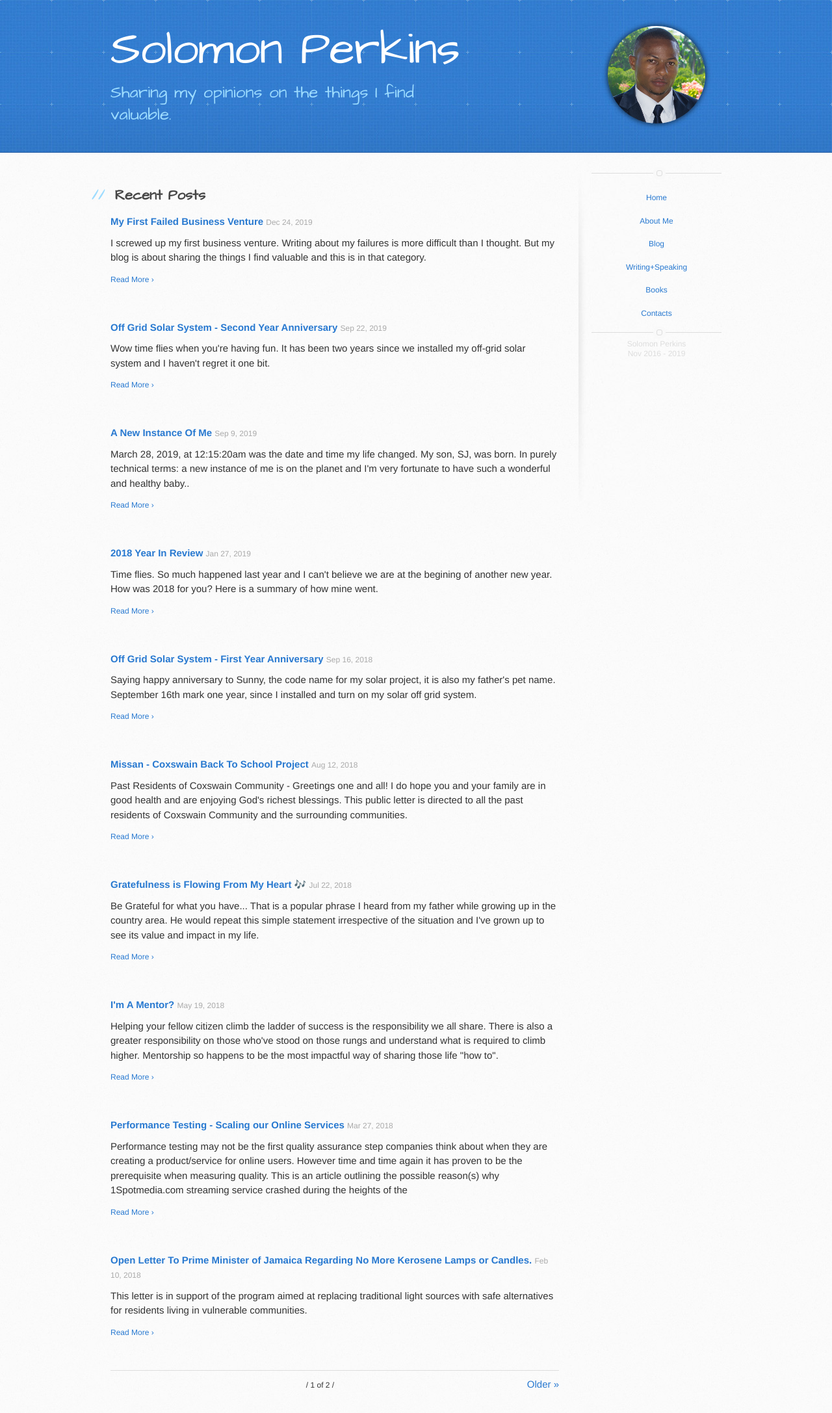
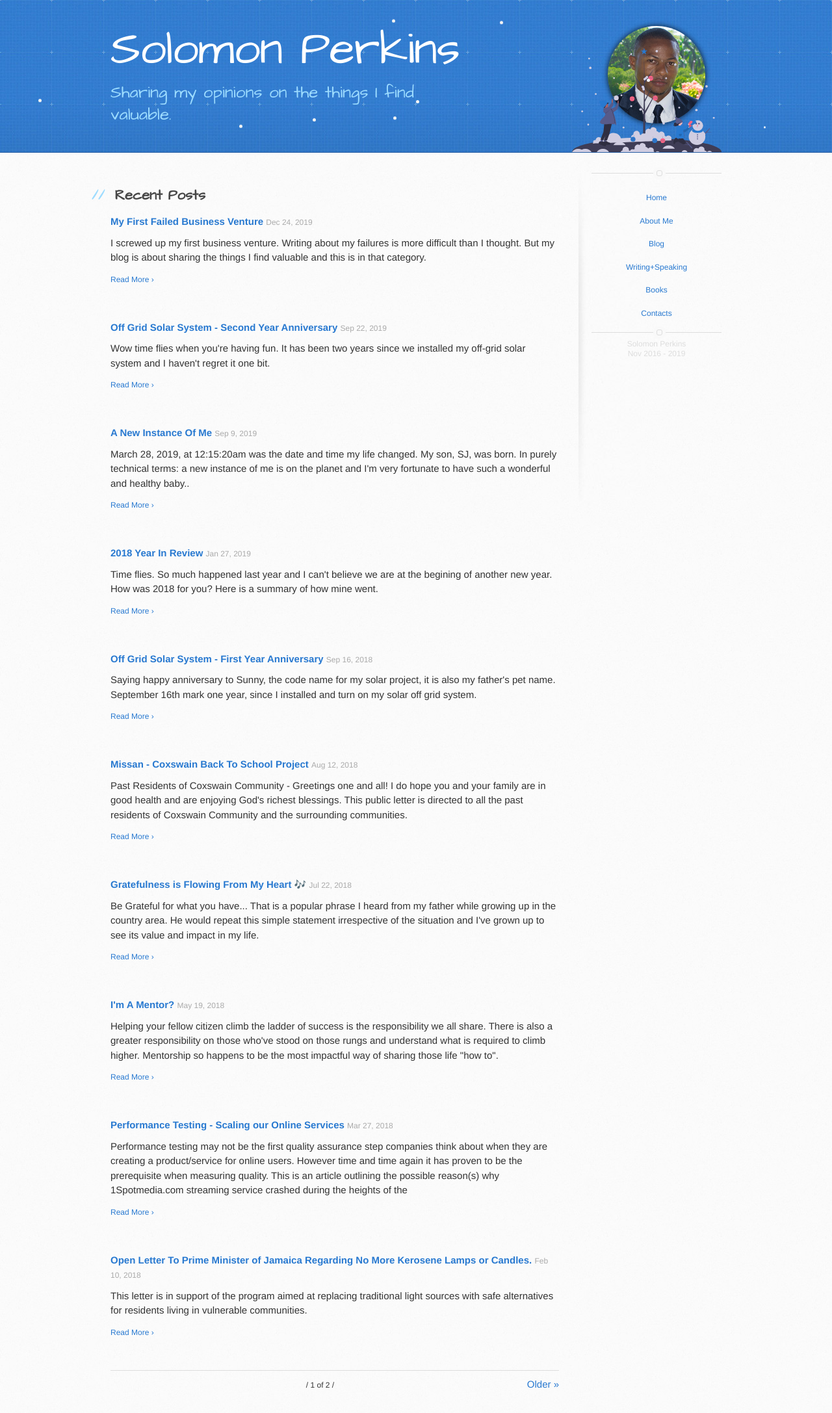
Before and after one commit to SolomonPerkins/solomonperkins.github.io, a Jekyll site: the page built from index.html, in a window 1280 px wide. Shown: the whole page at 65% size. Built offline with Jekyll 4.4.1, drawn with Linux system fonts in a browser that asks for light colours; the list of posts is cut into pages by our own code.

Commit message:
add winter theme

```diff
--- a/_includes/footer.html
+++ b/_includes/footer.html
@@ -93,6 +93,8 @@
   <script src="//cdn.rawgit.com/noelboss/featherlight/1.7.2/release/featherlight.min.js" type="text/javascript" charset="utf-8"></script>
 {% endif %}
 
+<script type="text/javascript" src="{{ site.baseurl }}/javascripts/theme/snow.js"></script>
+
 <script async src="//pagead2.googlesyndication.com/pagead/js/adsbygoogle.js"></script>
 <script>
   (adsbygoogle = window.adsbygoogle || []).push({
--- a/_includes/meta.html
+++ b/_includes/meta.html
@@ -51,6 +51,7 @@
 	<link rel="stylesheet" type="text/css" href="{{ site.baseurl }}/stylesheets/blog.css" media="screen"/>
 
 {% endif %}
+<link rel="stylesheet" type="text/css" href="{{ site.baseurl }}/stylesheets/theme/snow.css" media="screen"/>
 
 
 
--- a/_layouts/default.html
+++ b/_layouts/default.html
@@ -6,17 +6,16 @@
 	</head>
 
 	<body>
-		<header>
+		<header class="snow">
 	      	<div class="inner">
 		        <a href="/">
-	        	<div id="profile-image">
-
-	          	</div>
+		        	<div id="profile-image"></div>
 		          	<div id="detail-content">
 			        	<h1>{{ site.name }}</h1>
 			        	<h2>{{ site.description }}</h2>
 			        </div>
 				</a>
+	          	<img src="/images/theme/winter-time.svg" class="show-time">
 	      	</div>
     	</header>
 
--- /dev/null
+++ b/javascripts/theme/snow.js
@@ -0,0 +1,39 @@
+var snow = function(){};
+var mainPanel;
+
+snow.prototype.init = function() {
+	mainPanel = document.querySelector('header');
+	this.generatePelets(60);
+};
+
+snow.prototype.generatePelets = function(count) {
+	var width = mainPanel.clientWidth,
+		maxDelay = 30,
+		snowpelets = [];
+
+	for(var i = 0; i < count; i++) {
+		var el = document.createElement('span');
+		var params = this.randomizePeletes(width, maxDelay);
+		el.style.animationDelay = params.delay + 's';
+		el.style.left = params.width + 'px';
+		el.className = 'snow-pelets snow-pelets-' + (i % 2);
+		// snowpelets.push(el);
+		mainPanel.appendChild(el);
+	}
+};
+
+snow.prototype.randomizePeletes = function(width, delay) {
+	var maxWidth = (Math.random() * Math.floor(width)),
+		maxDelay = (Math.random() * Math.floor(delay));
+	return {
+		delay: maxDelay,
+		width: maxWidth
+	};
+};
+
+
+
+window.addEventListener('load', function() {
+	var s = new snow();
+	s.init();
+});
--- /dev/null
+++ b/stylesheets/theme/snow.css
@@ -0,0 +1,42 @@
+.show-time {
+
+    width: 230px;
+    height: 130;
+    position: absolute;
+    bottom: -40px;
+    right: 0;
+
+}
+
+.snow .snow-pelets {
+	animation-name: snowfall;
+	animation-timing-function: linear;
+	animation-iteration-count: infinite;
+	animation-fill-mode: both;
+	background: whitesmoke;
+    position: absolute;
+}
+
+.snow .snow-pelets-0 {
+	width: 5px;
+	height: 5px;
+	border-radius: 5px;
+	-moz-border-radius:5px;
+	-webkit-border-radius: 5px;
+	animation-duration: 6s;
+}
+.snow .snow-pelets-1 {
+	animation-duration: 4.5s;
+	width: 3px;
+	height: 3px;
+	border-radius: 3px;
+	-moz-border-radius:3px;
+	-webkit-border-radius: 3px;
+	background: white;
+}
+
+
+@keyframes snowfall {
+	from { transform: translateY(-200px);}
+	to { transform: translateY(200px); }
+}
```
Also changed, not shown: images/me-rasterize.png (added), images/theme/winter-time.svg (added). Lines whose indentation alone changed are shown as unchanged.
